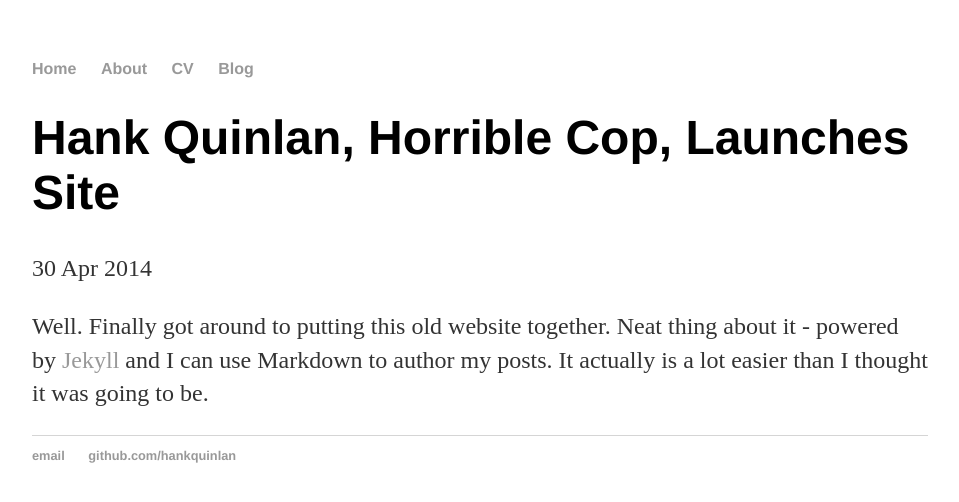
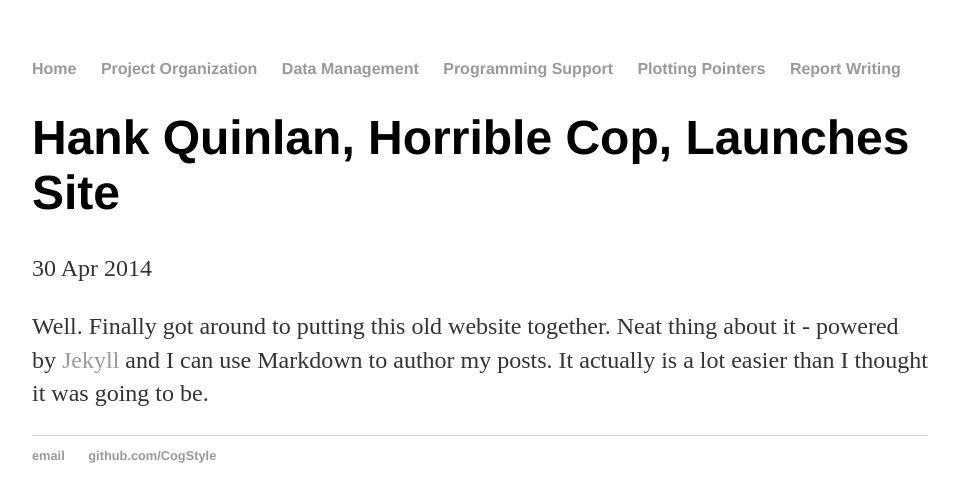
Before and after one commit to a-martin/cogstyle.github.io, a Jekyll site: the page built from _posts/2014-04-30-hank-quinlan-site-launched.md, in a window 1280 px wide. Shown: the top 502 px of the page, without its empty margins (160-1119 px from the left). Built offline with Jekyll 4.4.1, drawn with Linux system fonts in a browser that asks for light colours.

Commit message:
Update templates

```diff
--- a/_layouts/default.html
+++ b/_layouts/default.html
@@ -9,9 +9,11 @@
 			<nav>
 	    		<ul>
 	        		<li><a href="/">Home</a></li>
-		        	<li><a href="/about">About</a></li>
-	        		<li><a href="/cv">CV</a></li>
-	        		<li><a href="/blog">Blog</a></li>
+		        	<li><a href="/project_organization">Project Organization </a></li>
+	        		<li><a href="/data_management">Data Management</a></li>
+	        		<li><a href="/programming_support">Programming Support</a></li>
+	        		<li><a href="/plotting_pointers">Plotting Pointers</a></li>
+	        		<li><a href="/report_writing">Report Writing</a></li>
 	    		</ul>
 			</nav>
 			<div class="container">
@@ -21,8 +23,8 @@
 			</div><!-- /.container -->
 			<footer>
 	    		<ul>
-	        		<li><a href="mailto:hankquinlanhub@gmail.com">email</a></li>
-	        		<li><a href="https://github.com/hankquinlan">github.com/hankquinlan</a></li>
+	        		<li><a href="mailto:cogstyleguide@gmail.com">email</a></li>
+	        		<li><a href="https://github.com/CogStyle">github.com/CogStyle</a></li>
 				</ul>
 			</footer>
 		</body>
```
Also changed, not shown: programming_support/2014-04-30-hank-quinlan-site-launched.md (added, +7 -0 lines), 1 other file.
